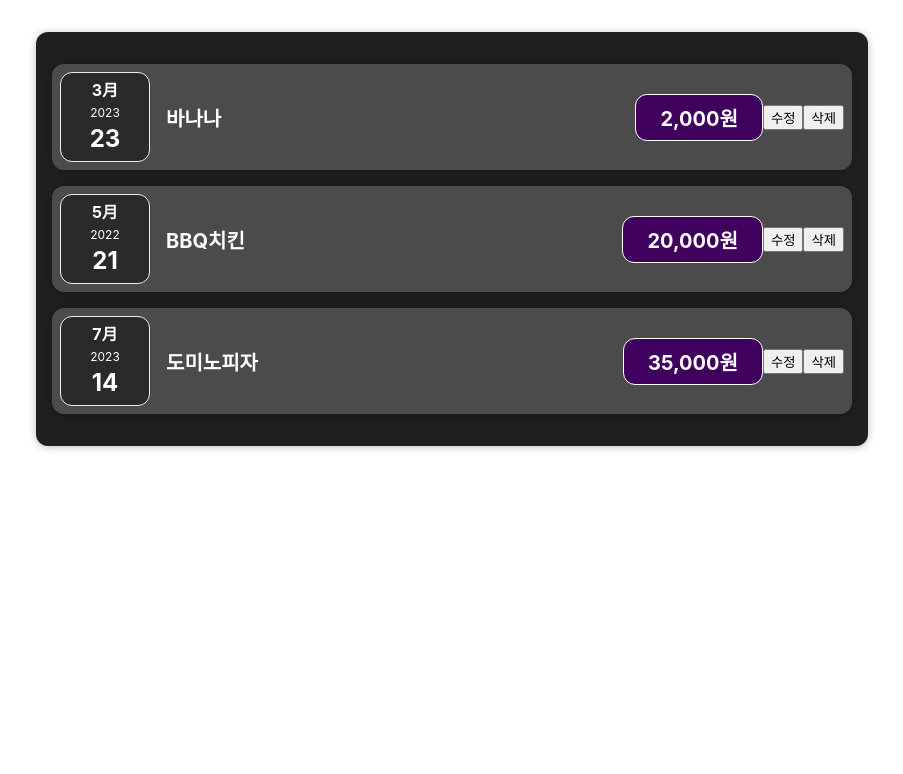
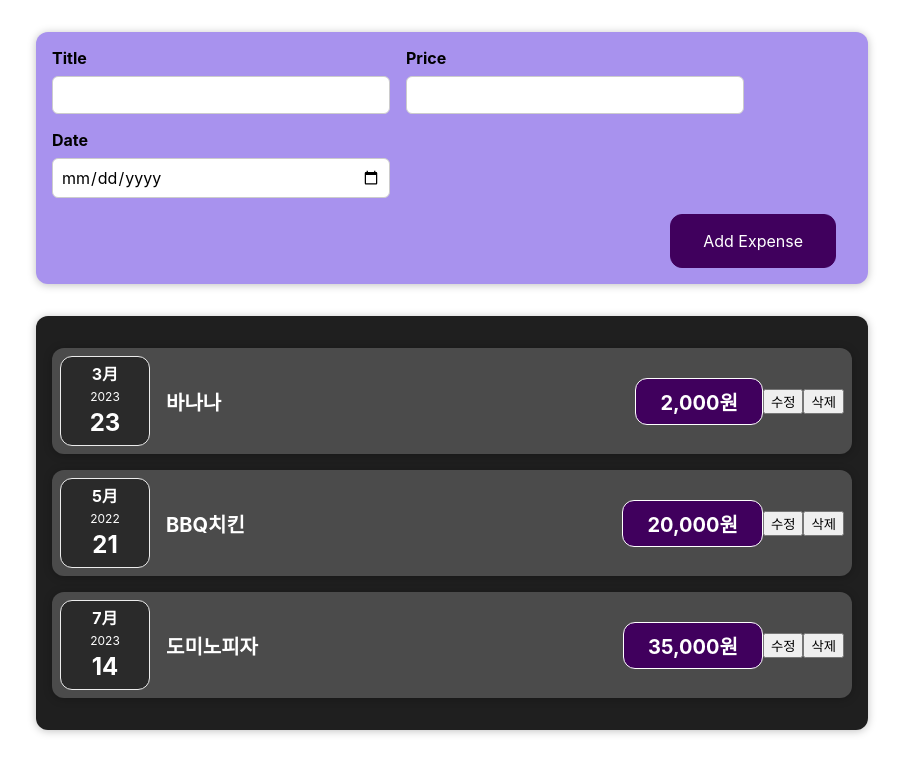
Before and after one commit to Ajeabal/react-study202308, a React (Create React App) app: page / in a window 1280 px wide. Shown: the top 774 px of the page, without its empty margins (188-1091 px from the left). Built offline with nearby package versions, Linux system fonts and the light colour scheme.

Commit message:
NewExpenseForm 만들기

```diff
--- a/src/App.js
+++ b/src/App.js
@@ -1,31 +1,32 @@
-import React from 'react';
-import ExpenseList from './components/ExpenseList';
-import Hello from './Hello';
+import React from "react";
+import ExpenseList from "./components/Expenses/ExpenseList";
+import NewExpense from "./components/NewExpense/NewExpense";
 
 const App = () => {
   // 지출 항목 객체 배열
   const expenses = [
     {
-      title: '바나나',
+      title: "바나나",
       price: 2000,
       date: new Date(2023, 3 - 1, 23),
     },
     {
-      title: 'BBQ치킨',
+      title: "BBQ치킨",
       price: 20000,
       date: new Date(2022, 5 - 1, 21),
     },
     {
-      title: '도미노피자',
+      title: "도미노피자",
       price: 35000,
       date: new Date(2023, 7 - 1, 14),
     },
   ];
 
-  console.log('App 실행.');
+  console.log("App 실행.");
 
   return (
     <>
+      <NewExpense />
       <ExpenseList items={expenses} />
     </>
   );
--- a/src/components/ExpenseItem.js
+++ b/src/components/Expenses/ExpenseItem.js
@@ -2,7 +2,7 @@ import React, { useState } from "react";
 // css 로딩
 import "./ExpenseItem.css";
 import ExpenseDate from "./ExpenseDate";
-import Card from "./UI/Card";
+import Card from "../UI/Card";
 
 const ExpenseItem = ({ title, price: propsPrice, date }) => {
   // let itemTitle = title;
@@ -39,7 +39,7 @@ const ExpenseItem = ({ title, price: propsPrice, date }) => {
     //   // 화면을 리렌더링하고 같을 경우 리렌더링하지 않는다.
     //   return '메롱';
     // });
-    setItemTitle('메롱');
+    setItemTitle("메롱");
   };
 
   return (
--- /dev/null
+++ b/src/components/NewExpense/ExpenseForm.css
@@ -0,0 +1,26 @@
+.new-expense__controls {
+    display: flex;
+    flex-wrap: wrap;
+    gap: 1rem;
+    margin-bottom: 1rem;
+    text-align: left;
+  }
+
+  .new-expense__control label {
+    font-weight: bold;
+    margin-bottom: 0.5rem;
+    display: block;
+  }
+
+  .new-expense__control input {
+    font: inherit;
+    padding: 0.5rem;
+    border-radius: 6px;
+    border: 1px solid #ccc;
+    width: 20rem;
+    max-width: 100%;
+  }
+
+  .new-expense__actions {
+    text-align: right;
+  }
--- /dev/null
+++ b/src/components/NewExpense/ExpenseForm.js
@@ -0,0 +1,30 @@
+import React from "react";
+import "./ExpenseForm.css";
+
+const ExpenseForm = () => {
+  return (
+    <div>
+      <form>
+        <div className="new-expense__controls">
+          <div className="new-expense__control">
+            <label>Title</label>
+            <input type="text" />
+          </div>
+          <div className="new-expense__control">
+            <label>Price</label>
+            <input type="number" min="100" step="100" />
+          </div>
+          <div className="new-expense__control">
+            <label>Date</label>
+            <input type="date" min="2019-01-01" max="2025-12-31" />
+          </div>
+        </div>
+        <div className="new-expense__actions">
+          <button type="submit">Add Expense</button>
+        </div>
+      </form>
+    </div>
+  );
+};
+
+export default ExpenseForm;
--- /dev/null
+++ b/src/components/NewExpense/NewExpense.css
@@ -0,0 +1,38 @@
+.new-expense {
+  background-color: #a892ee;
+  padding: 1rem;
+  margin: 2rem auto;
+  width: 50rem;
+  max-width: 95%;
+  border-radius: 12px;
+  text-align: center;
+  box-shadow: 0 1px 8px rgba(0, 0, 0, 0.25);
+}
+
+.new-expense button {
+  font: inherit;
+  cursor: pointer;
+  padding: 1rem 2rem;
+  border: 1px solid #40005d;
+  background-color: #40005d;
+  color: white;
+  border-radius: 12px;
+  margin-right: 1rem;
+}
+
+.new-expense button:hover,
+.new-expense button:active {
+  background-color: #510674;
+  border-color: #510674;
+}
+
+.new-expense button.alternative {
+  color: #220131;
+  border-color: transparent;
+  background-color: transparent;
+}
+
+.new-expense button.alternative:hover,
+.new-expense button.alternative:active {
+  background-color: #ddb3f8;
+}
--- /dev/null
+++ b/src/components/NewExpense/NewExpense.js
@@ -0,0 +1,13 @@
+import React from "react";
+import "./NewExpense.css";
+import ExpenseForm from "./ExpenseForm";
+
+const NewExpense = () => {
+  return (
+    <div className="new-expense">
+      <ExpenseForm />
+    </div>
+  );
+};
+
+export default NewExpense;
```
Also changed, not shown: src/components/Expenses/ExpenseDate.css (renamed from src/components/ExpenseDate.css), src/components/Expenses/ExpenseDate.js (renamed from src/components/ExpenseDate.js), src/components/Expenses/ExpenseItem.css (renamed from src/components/ExpenseItem.css), src/components/Expenses/ExpenseList.css (renamed from src/components/ExpenseList.css), src/components/Expenses/ExpenseList.js (renamed from src/components/ExpenseList.js).
